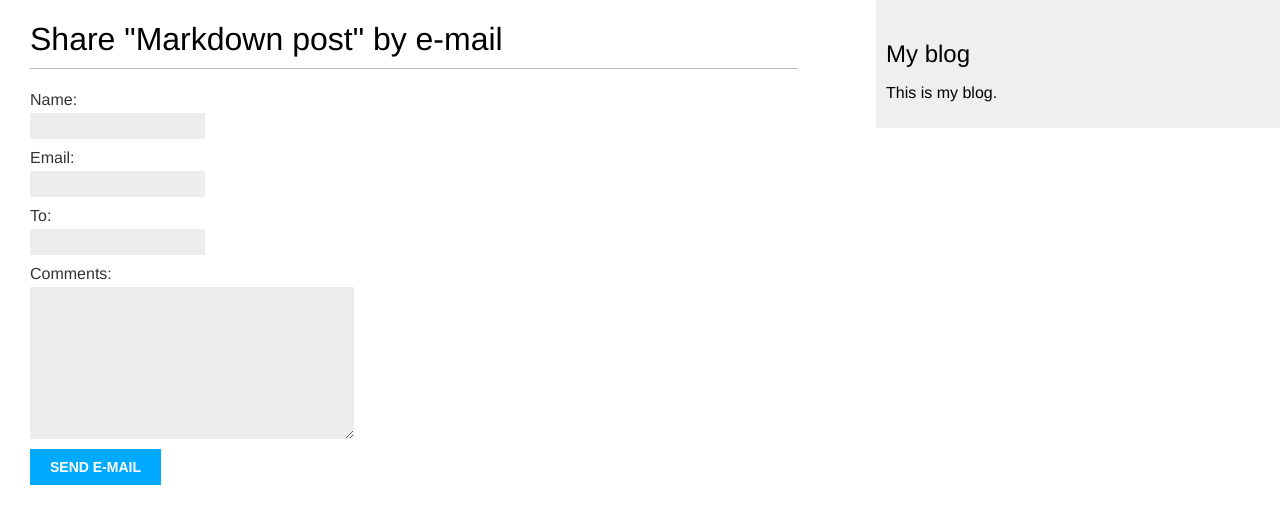
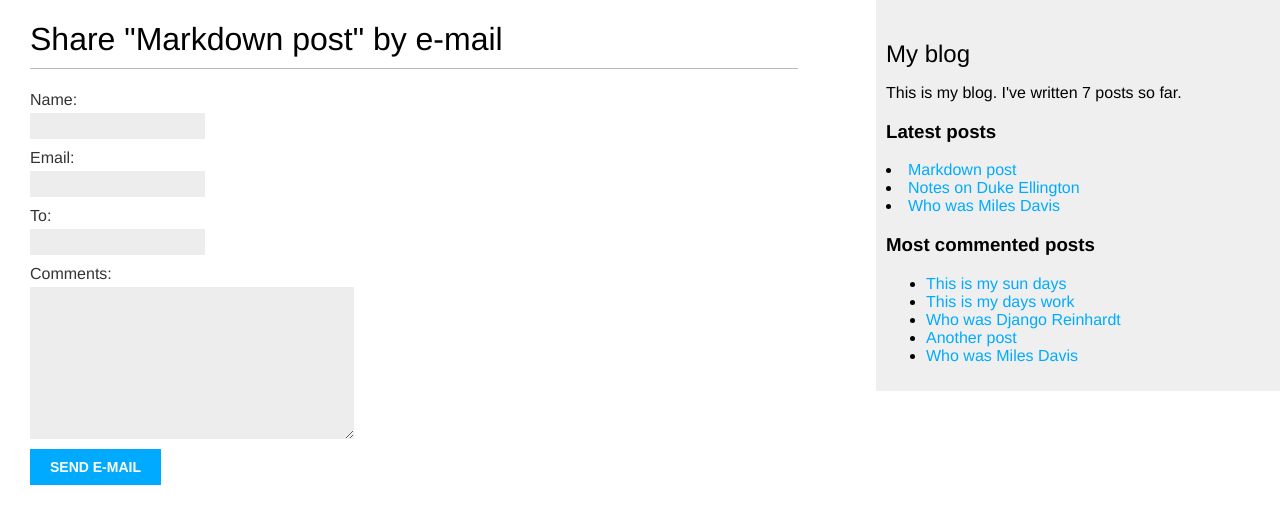
Before and after one commit to Jamesxpower/MySite, a Django app: page /blog/7/share/ in a window 1280 px wide. Shown: the top 524 px of the page. Run offline with Django 5.2, Linux system fonts and the light colour scheme; data comes from the database, SQL or seed files in the repository; both versions use the stored data as it was after the commit; parts of the project's set-up code (start-up, migrations or seed data) failed here and were passed over.

Commit message:
3/14 study commit

```diff
--- a/blog/templates/blog/base.html
+++ b/blog/templates/blog/base.html
@@ -2,6 +2,7 @@
 <html lang="en">
 <head>
     {% load static %}
+    {% load blog_tags %}
     <meta charset="UTF-8">
     <title>{% block title %}{% endblock %}</title>
     <link href="{% static 'css/blog.css' %}" rel="stylesheet">
@@ -13,7 +14,20 @@
     </div>
     <div id="sidebar">
         <h2>My blog</h2>
-        <p>This is my blog.</p>
+        <p>This is my blog.
+           I've written {% total_posts %} posts so far.
+        </p>
+        <h3>Latest posts</h3>
+        {% show_latest_posts 3 %}
+        <h3>Most commented posts</h3>
+        {% get_most_commented_posts as most_commented_posts %}
+        <ul>
+            {% for post in most_commented_posts %}
+                <li>
+                    <a href="{{ post.get_absolute_url }}">{{ post.title }} </a>
+                </li>
+            {% endfor %}
+        </ul>
     </div>
 </body>
 </html>
--- /dev/null
+++ b/blog/templates/blog/post/latest_posts.html
@@ -0,0 +1,7 @@
+<hl>
+    {% for post in latest_posts %}
+        <li>
+            <a href="{{ post.get_absolute_url}}">{{ post.title }}</a>
+        </li>
+    {% endfor %}
+</hl>
--- a/blog/templates/blog/post/list.html
+++ b/blog/templates/blog/post/list.html
@@ -1,4 +1,5 @@
 {% extends "blog/base.html" %}
+{% load blog_tags %}
 
 {% block title %}My Blog {% endblock %}
 
@@ -23,7 +24,7 @@
         <p class="date">
             Published {{ post.publish }} by {{ post.author }}
         </p>
-        {{ post.body | truncatewords:30 | linebreaks }}
+        {{ post.body|markdown|truncatewords_html:30 }}
     {% endfor %}
     {% include "pagination.html" with page=posts %}
 {% endblock %}
--- /dev/null
+++ b/blog/templatetags/blog_tags.py
@@ -0,0 +1,25 @@
+from django import template
+from django.db.models import Count
+from django.utils.safestring import mark_safe
+from ..models import Post
+
+import markdown
+
+register = template.Library()
+
+@register.simple_tag
+def total_posts():
+    return Post.published.count()
+
+@register.inclusion_tag('blog/post/latest_posts.html')
+def show_latest_posts(count=5):
+    latest_posts = Post.published.order_by('-publish')[:count]
+    return {'latest_posts': latest_posts}
+
+@register.simple_tag
+def get_most_commented_posts(count=5):
+    return Post.published.annotate(total_comments=Count('comments')).order_by('-total_comments')[:count]
+
+@register.filter(name='markdown')
+def markdown_format(text):
+    return mark_safe(markdown.markdown(text))
--- a/blog/urls.py
+++ b/blog/urls.py
@@ -5,7 +5,7 @@ app_name = "blog"
 
 urlpatterns = [
     path('', views.post_list, name='post_list'),
-    #path('', views.PostListView.as_view(), name='post_list'),
+    # path('', views.PostListView.as_view(), name='post_list'),
     path('tag/<slug:tag_slug>/',
          views.post_list,
          name='post_list_by_tag'),
--- a/blog/views.py
+++ b/blog/views.py
@@ -3,11 +3,12 @@ from django.core.paginator import Paginator, EmptyPage, PageNotAnInteger
 from django.views.generic import ListView
 from django.core.mail import send_mail
 from django.views.decorators.http import require_POST
+from django.db.models import Count
 from taggit.models import Tag
 from .models import Post, Comment
 from .forms import EmailPostForm, CommentForm
 
-def post_list(request, tag_slug:None):
+def post_list(request, tag_slug=None):
     post_list = Post.published.all()
     tag = None
 
@@ -45,10 +46,16 @@ def post_detail(request, year, month, day, post):
     #Form for users to comment
     form = CommentForm()
 
+    # List of similar posts
+    post_tags_ids = post.tags.values_list('id', flat=True)
+    similar_posts = Post.published.filter(tags__in=post_tags_ids).exclude(id=post.id)
+    similar_posts = similar_posts.annotate(same_tags=Count('tags')).order_by('-same_tags', '-publish')[:4]
+
     return render(request=request, template_name="blog/post/detail.html",
                   context={'post': post,
                            'comments': comments,
-                           'form': form})
+                           'form': form,
+                           'similar_posts': similar_posts})
 
 
 def post_share(request, post_id):
--- a/mysite/settings.py
+++ b/mysite/settings.py
@@ -27,6 +27,7 @@ DEBUG = True
 
 ALLOWED_HOSTS = []
 
+SITE_ID = 1
 
 # Application definition
 
@@ -38,6 +39,8 @@ INSTALLED_APPS = [
     'django.contrib.messages',
     'django.contrib.staticfiles',
     'taggit',
+    'django.contrib.sites',
+    'django.contrib.sitemaps',
     'blog.apps.BlogConfig',
 ]
 
--- a/mysite/urls.py
+++ b/mysite/urls.py
@@ -15,9 +15,16 @@ Including another URLconf
     2. Add a URL to urlpatterns:  path('blog/', include('blog.urls'))
 """
 from django.contrib import admin
+from django.contrib.sitemaps.views import sitemap
 from django.urls import path, include
+from blog.sitemaps import PostSitemap
+
+sitemaps = {
+    'posts': PostSitemap,
+}
 
 urlpatterns = [
     path('admin/', admin.site.urls),
     path('blog/', include('blog.urls', namespace='blog')),
+    path('sitemap.xml', sitemap, {'sitemaps': sitemaps}, name='django.contrib.sitemaps.views.sitemap'),
 ]
```
Also changed, not shown: blog/sitemaps.py (added, +12 -0 lines), blog/templates/blog/post/detail.html (+12 -1 lines), blog/templatetags/__init__.py (added), db.sqlite3.
